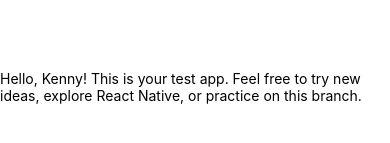
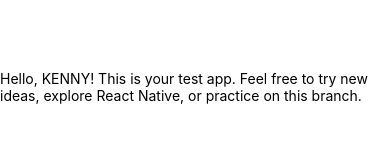
Before and after one commit to timmywilmot24/StrautoTraining, a React Native app: screen / in a window 390 px wide. Shown: the part 335-478 px from the top of the page. Built offline with nearby package versions, Linux system fonts and the light colour scheme.

Commit message:
changed kenny to KENNY

```diff
--- a/App.js
+++ b/App.js
@@ -1,11 +1,14 @@
-import { StatusBar } from 'expo-status-bar';
-import React from 'react';
-import { StyleSheet, Text, View } from 'react-native';
+import { StatusBar } from "expo-status-bar";
+import React from "react";
+import { StyleSheet, Text, View } from "react-native";
 
 export default function App() {
   return (
     <View style={styles.container}>
-      <Text>Hello, Kenny! This is your test app. Feel free to try new ideas, explore React Native, or practice on this branch.</Text>
+      <Text>
+        Hello, KENNY! This is your test app. Feel free to try new ideas, explore
+        React Native, or practice on this branch.
+      </Text>
       <StatusBar style="auto" />
     </View>
   );
@@ -14,8 +17,8 @@
 const styles = StyleSheet.create({
   container: {
     flex: 1,
-    backgroundColor: '#fff',
-    alignItems: 'center',
-    justifyContent: 'center',
+    backgroundColor: "#fff",
+    alignItems: "center",
+    justifyContent: "center",
   },
 });
```
Also changed, not shown: 1 other file (tests, documents, lock files or other folders).
